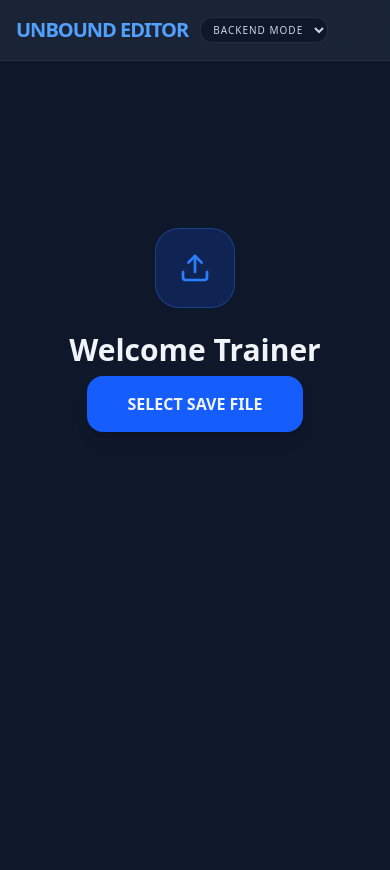
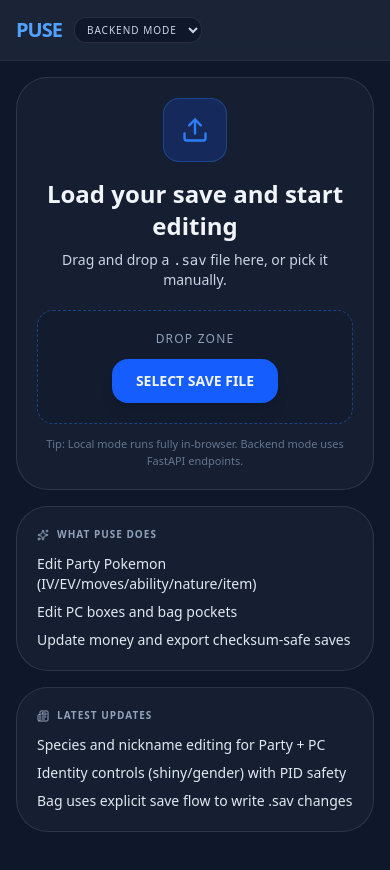
Before and after one commit to Zannael/PUSE, a React (Vite) app in the folder frontend/: page / in a window 390 px wide. Shown: the top 870 px of the page. Before the commit the page ends 844 px from the top, so only its background shows below. Built offline with nearby package versions, Linux system fonts and the light colour scheme; no server answers.

Commit message:
feat(frontend): make app shell and modals responsive-first without changing flows

```diff
--- a/frontend/src/App.jsx
+++ b/frontend/src/App.jsx
@@ -1,5 +1,5 @@
 import React, { useMemo, useState, useEffect } from 'react';
-import { Upload, LayoutGrid, Users, Briefcase, Save, Edit3, X } from 'lucide-react';
+import { Upload, LayoutGrid, Users, Briefcase, Save, Edit3, X, RotateCcw, Sparkles, Newspaper } from 'lucide-react';
 import PartyGrid from './components/PartyGrid';
 import PCGrid from './components/PCGrid';
 import BagView from "./components/BagView.jsx";
@@ -20,8 +20,7 @@
         persistRuntimeMode(runtimeMode);
     }, [runtimeMode]);
 
-    const handleUpload = async (e) => {
-        const file = e.target.files[0];
+    const uploadSaveFile = async (file) => {
         if (!file) return;
 
         try {
@@ -33,6 +32,17 @@
         } catch {
             alert("Upload failed for current runtime mode.");
         }
+    };
+
+    const handleUpload = async (e) => {
+        const file = e.target.files[0];
+        await uploadSaveFile(file);
+    };
+
+    const handleDropUpload = async (e) => {
+        e.preventDefault();
+        const file = e.dataTransfer?.files?.[0];
+        await uploadSaveFile(file);
     };
 
     const [selectedPokemon, setSelectedPokemon] = useState(null);
@@ -247,23 +257,38 @@
         }
     };
 
+    const handleRestartApp = () => {
+        window.location.reload();
+    };
+
+    useEffect(() => {
+        if (!showMoneyModal) return;
+        const onKeyDown = (e) => {
+            if (e.key === 'Escape') {
+                setShowMoneyModal(false);
+            }
+        };
+        window.addEventListener('keydown', onKeyDown);
+        return () => window.removeEventListener('keydown', onKeyDown);
+    }, [showMoneyModal]);
+
     return (
         <div className="min-h-screen bg-[#0f172a] text-slate-100 flex flex-col items-center">
             <header className="w-full bg-[#1e293b]/80 backdrop-blur-md border-b border-white/5 sticky top-0 z-50">
-                <div className="max-w-6xl mx-auto p-4 flex justify-between items-center">
-                    <div className="flex items-center gap-3">
-                        <h1 className="text-xl font-black text-blue-400 tracking-tighter uppercase">Unbound Editor</h1>
+                <div className="max-w-6xl mx-auto p-4 flex justify-between items-center gap-3">
+                    <div className="flex items-center gap-3 min-w-0">
+                        <h1 className="text-xl font-black text-blue-400 tracking-tighter uppercase">PUSE</h1>
                         <select
                             value={runtimeMode}
                             onChange={(e) => setRuntimeMode(e.target.value)}
-                            className="bg-slate-900 border border-white/10 rounded-xl px-2 py-1 text-[10px] uppercase tracking-widest text-slate-300"
+                            className="bg-slate-900 border border-white/10 rounded-xl px-2 py-1 text-[10px] uppercase tracking-widest text-slate-300 min-w-[116px]"
                         >
                             <option value={RUNTIME_MODES.backend}>Backend mode</option>
                             <option value={RUNTIME_MODES.local}>Local mode</option>
                         </select>
                     </div>
                     {isLoaded && (
-                        <div className="flex items-center gap-4">
+                        <div className="flex items-center gap-2 md:gap-3 flex-wrap justify-end">
                             <div className="bg-emerald-500/10 border border-emerald-500/20 px-3 py-1 rounded-full text-emerald-400 font-mono text-sm">
                                 ${money.toLocaleString()}
                             </div>
@@ -273,6 +298,13 @@
                                 title="Edit money"
                             >
                                 <Edit3 size={14} />
+                            </button>
+                            <button
+                                onClick={handleRestartApp}
+                                className="flex items-center gap-2 bg-slate-800 hover:bg-slate-700 text-slate-200 px-3 py-1.5 rounded-full text-[11px] font-bold transition-all"
+                                title="Restart app and load a new file"
+                            >
+                                <RotateCcw size={14} /> RESTART / LOAD NEW FILE
                             </button>
                             <button
                                 onClick={handleDownload}
@@ -285,17 +317,58 @@
                 </div>
             </header>
 
-            <main className="w-full max-w-6xl p-4 md:p-8 pb-32">
+            <main className="w-full max-w-6xl p-4 md:p-8 pb-36">
                 {!isLoaded ? (
-                    <div className="flex flex-col items-center justify-center min-h-[60vh] text-center">
-                        <div className="w-20 h-20 bg-blue-600/20 rounded-3xl flex items-center justify-center mb-6 border border-blue-500/30">
-                            <Upload className="text-blue-500" size={32} />
-                        </div>
-                        <h2 className="text-3xl font-bold mb-2">Welcome Trainer</h2>
-                        <label className="bg-blue-600 hover:bg-blue-500 px-10 py-4 rounded-2xl cursor-pointer font-bold transition-all shadow-lg active:scale-95">
-                            SELECT SAVE FILE
-                            <input type="file" className="hidden" onChange={handleUpload} accept=".sav" />
-                        </label>
+                    <div className="grid grid-cols-1 lg:grid-cols-[1.15fr_0.85fr] gap-4 md:gap-6 min-h-[60vh] content-start">
+                        <section
+                            className="bg-[#1e293b]/50 border border-white/10 rounded-[2rem] p-5 md:p-6 text-center md:text-left"
+                            onDrop={handleDropUpload}
+                            onDragOver={(e) => e.preventDefault()}
+                        >
+                            <div className="w-16 h-16 bg-blue-600/20 rounded-2xl flex items-center justify-center mb-4 border border-blue-500/30 mx-auto md:mx-0">
+                                <Upload className="text-blue-500" size={28} />
+                            </div>
+                            <h2 className="text-2xl md:text-3xl font-bold">Load your save and start editing</h2>
+                            <p className="text-slate-300 mt-2 text-sm md:text-base">
+                                Drag and drop a <span className="font-mono">.sav</span> file here, or pick it manually.
+                            </p>
+
+                            <div className="mt-5 border border-dashed border-blue-500/40 bg-slate-900/40 rounded-2xl p-5 md:p-6">
+                                <p className="text-xs uppercase tracking-widest text-slate-400 mb-3">Drop zone</p>
+                                <label className="inline-flex bg-blue-600 hover:bg-blue-500 px-6 py-3 rounded-2xl cursor-pointer font-bold transition-all shadow-lg active:scale-95 text-sm">
+                                    SELECT SAVE FILE
+                                    <input type="file" className="hidden" onChange={handleUpload} accept=".sav" />
+                                </label>
+                            </div>
+
+                            <p className="text-[11px] text-slate-500 mt-3">
+                                Tip: Local mode runs fully in-browser. Backend mode uses FastAPI endpoints.
+                            </p>
+                        </section>
+
+                        <section className="space-y-4">
+                            <div className="bg-[#1e293b]/50 border border-white/10 rounded-[2rem] p-5 md:p-6">
+                                <p className="text-[10px] font-black uppercase tracking-widest text-slate-400 flex items-center gap-2">
+                                    <Sparkles size={12} /> What PUSE does
+                                </p>
+                                <ul className="mt-3 space-y-2 text-sm text-slate-200">
+                                    <li>Edit Party Pokemon (IV/EV/moves/ability/nature/item)</li>
+                                    <li>Edit PC boxes and bag pockets</li>
+                                    <li>Update money and export checksum-safe saves</li>
+                                </ul>
+                            </div>
+
+                            <div className="bg-[#1e293b]/50 border border-white/10 rounded-[2rem] p-5 md:p-6">
+                                <p className="text-[10px] font-black uppercase tracking-widest text-slate-400 flex items-center gap-2">
+                                    <Newspaper size={12} /> Latest updates
+                                </p>
+                                <ul className="mt-3 space-y-2 text-sm text-slate-200">
+                                    <li>Species and nickname editing for Party + PC</li>
+                                    <li>Identity controls (shiny/gender) with PID safety</li>
+                                    <li>Bag uses explicit save flow to write .sav changes</li>
+                                </ul>
+                            </div>
+                        </section>
                     </div>
                 ) : (
                     <div className="animate-in fade-in slide-in-from-bottom-4 duration-500">
@@ -319,8 +392,14 @@
             </main>
 
             {showMoneyModal && (
-                <div className="fixed inset-0 z-[120] bg-black/70 backdrop-blur-sm flex items-center justify-center p-4">
-                    <div className="w-full max-w-sm bg-[#0f172a] border border-white/10 rounded-[2rem] p-6 space-y-5">
+                <div
+                    className="fixed inset-0 z-[120] bg-black/70 backdrop-blur-sm flex items-center justify-center p-4"
+                    onClick={() => setShowMoneyModal(false)}
+                >
+                    <div
+                        className="w-full max-w-sm bg-[#0f172a] border border-white/10 rounded-[2rem] p-6 space-y-5"
+                        onClick={(e) => e.stopPropagation()}
+                    >
                         <div className="flex items-center justify-between">
                             <h3 className="text-lg font-bold">Edit Money</h3>
                             <button onClick={() => setShowMoneyModal(false)} className="text-slate-500 hover:text-white">
--- a/frontend/src/components/PokemonEditorModal.jsx
+++ b/frontend/src/components/PokemonEditorModal.jsx
@@ -75,6 +75,16 @@
             .then(data => setAllSpecies(data));
     }, [client]);
 
+    useEffect(() => {
+        const onKeyDown = (e) => {
+            if (e.key === 'Escape') {
+                onClose();
+            }
+        };
+        window.addEventListener('keydown', onKeyDown);
+        return () => window.removeEventListener('keydown', onKeyDown);
+    }, [onClose]);
+
     const applySpeciesSelection = (species) => {
         const previousSpecies = allSpecies.find(s => s.id === localPk.species_id);
         const previousDisplay = previousSpecies?.display_name || previousSpecies?.name || '';
@@ -106,8 +116,14 @@
     };
 
     return (
-        <div className="fixed inset-0 z-[100] flex items-center justify-center p-4 bg-black/60 backdrop-blur-sm animate-in fade-in duration-300">
-            <div className="bg-[#0f172a] border border-white/10 w-full max-w-2xl rounded-[2.5rem] shadow-2xl overflow-hidden flex flex-col max-h-[90vh]">
+        <div
+            className="fixed inset-0 z-[100] flex items-center justify-center p-4 bg-black/60 backdrop-blur-sm animate-in fade-in duration-300"
+            onClick={onClose}
+        >
+            <div
+                className="bg-[#0f172a] border border-white/10 w-full max-w-2xl rounded-[2.5rem] shadow-2xl overflow-hidden flex flex-col max-h-[90vh]"
+                onClick={(e) => e.stopPropagation()}
+            >
 
                 <div className="p-6 bg-[#1e293b] flex justify-between items-center border-b border-white/5">
                     <div className="flex items-center gap-4">
```
Also changed, not shown: frontend/src/components/BagView.jsx (+23 -2 lines).
